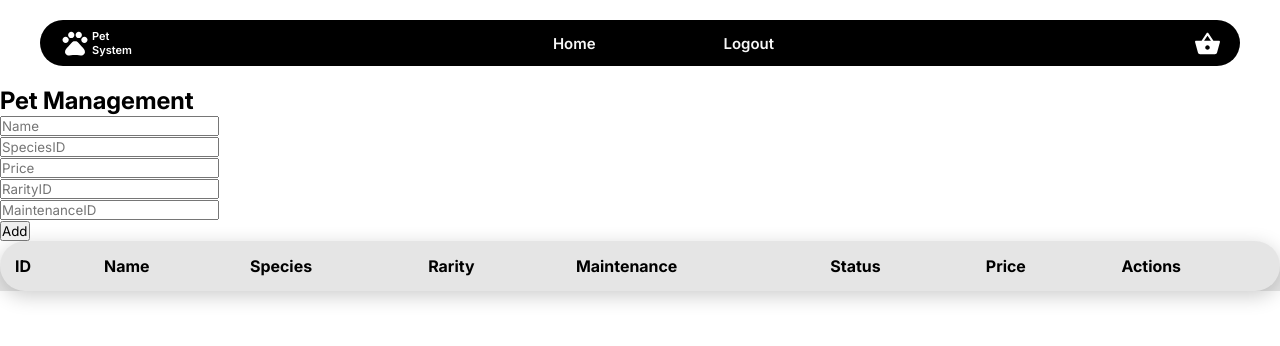
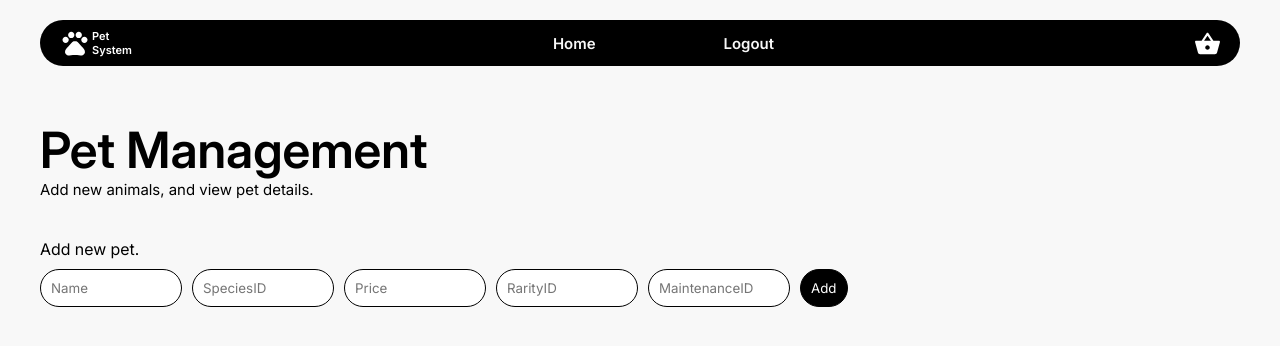
Before and after one commit to jbnamuro/PetSystem, a Flask app: page /pets in a window 1280 px wide. Shown: the top 346 px of the page. Run offline with Flask 2, Linux system fonts and the light colour scheme; a user stored in the database is signed in; lists and menus that the app fills with data are empty; some libraries are stand-ins or nearby versions.

Commit message:
additions

```diff
--- a/static/css/styles.css
+++ b/static/css/styles.css
@@ -3,8 +3,33 @@
   src: url(inter.ttf); /* url of the font */
 }
 
+body {
+  background-color: var(--off-white);
+}
+
+.dashboard-cont {
+  /* background-color: var(--off-white); */
+  position: relative;
+}
+
+.background-img {
+  background-image: url("../imgs/bg-img.jpg");
+  background-size: cover;
+  position: absolute;
+  top: 0;
+  left: 0;
+  height: 100%;
+  width: 100%;
+  background-color: red;
+  z-index: -1;
+  opacity: 0.2;
+}
+
 .message-safe {
-  margin-left: 40px;
+  position: fixed;
+  top: 80px;
+  z-index: 100;
+  left: 40px;
 }
 
 :root {
@@ -231,7 +260,8 @@ a {
 }
 
 .page-head {
-  margin: 40px 40px;
+  margin: 120px 40px;
+  margin-bottom: 40px;
   /* margin-bottom: 20px; */
 }
 
@@ -498,3 +543,55 @@ th:first-child {
 th:last-child {
   border-top-right-radius: 25px;
 }
+
+.pet-mng-cont {
+  margin-left: 40px;
+  margin-bottom: 40px;
+  display: flex;
+  flex-direction: column;
+  gap: 10px;
+}
+
+.pet-mng-cont div {
+  /* background-color: red; */
+  width: fit-content;
+}
+
+.pet-mng-cont input {
+  border-radius: 25px;
+  border: 1px solid black;
+  padding: 10px;
+  width: 120px;
+}
+
+.pet-mng-cont form {
+  display: flex;
+  align-items: center;
+  gap: 10px;
+  flex-wrap: wrap;
+}
+
+.add-btn {
+  background-color: black;
+  border: 1px solid black;
+  padding: 10px;
+  border-radius: 25px;
+  color: white;
+  cursor: pointer;
+}
+
+.user-cont {
+  padding: 0 40px;
+}
+
+.mt-4 {
+  margin-left: 40px;
+  margin-bottom: 10px;
+}
+
+.pet-mng-cont select {
+  border-radius: 25px;
+  border: 1px solid black;
+  padding: 10px;
+  width: 120px;
+}
--- a/templates/pets.html
+++ b/templates/pets.html
@@ -1,44 +1,92 @@
-{% extends "base.html" %}
-{% block content %}
-<h2 class="mb-3">Pet Management</h2>
+{% extends "base.html" %} {% block content %}
+<div class="page-head">
+  <h2>Pet Management</h2>
+  <p>Add new animals, and view pet details.</p>
+</div>
 
 {% if role in ['Admin', 'Staff'] %}
-<form action="{{ url_for('add_pet') }}" method="POST" class="row g-2 mb-4">
-  <div class="col-md-3"><input type="text" name="name" class="form-control" placeholder="Name" required></div>
-  <div class="col-md-2"><input type="number" name="species" class="form-control" placeholder="SpeciesID" required></div>
-  <div class="col-md-2"><input type="number" step="0.01" name="price" class="form-control" placeholder="Price" required></div>
-  <div class="col-md-2"><input type="number" name="rarity" class="form-control" placeholder="RarityID" required></div>
-  <div class="col-md-2"><input type="number" name="maintenance" class="form-control" placeholder="MaintenanceID" required></div>
-  <div class="col-md-1"><button class="btn btn-success w-100">Add</button></div>
-</form>
+<div class="pet-mng-cont">
+  <p>Add new pet.</p>
+  <form action="{{ url_for('add_pet') }}" method="POST" class="row g-2 mb-4">
+    <div class="col-md-3">
+      <input
+        type="text"
+        name="name"
+        class="form-control"
+        placeholder="Name"
+        required
+      />
+    </div>
+    <div class="col-md-2">
+      <input
+        type="number"
+        name="species"
+        class="form-control"
+        placeholder="SpeciesID"
+        required
+      />
+    </div>
+    <div class="col-md-2">
+      <input
+        type="number"
+        step="0.01"
+        name="price"
+        class="form-control"
+        placeholder="Price"
+        required
+      />
+    </div>
+    <div class="col-md-2">
+      <input
+        type="number"
+        name="rarity"
+        class="form-control"
+        placeholder="RarityID"
+        required
+      />
+    </div>
+    <div class="col-md-2">
+      <input
+        type="number"
+        name="maintenance"
+        class="form-control"
+        placeholder="MaintenanceID"
+        required
+      />
+    </div>
+    <div class="col-md-1">
+      <button class="add-btn">Add</button>
+    </div>
+  </form>
+</div>
 {% endif %}
 
-<table class="table table-striped">
-  <thead class="table-dark">
-    <tr>
-      <th>ID</th><th>Name</th><th>Species</th><th>Rarity</th><th>Maintenance</th><th>Status</th><th>Price</th>
-      {% if role in ['Admin', 'Staff'] %}<th>Actions</th>{% endif %}
-    </tr>
-  </thead>
-  <tbody>
+<div class="pet-card-cont">
   {% for p in pets %}
-    <tr>
-      <td>{{ p[0] }}</td>
-      <td>{{ p[1] }}</td>
-      <td>{{ p[2] }}</td>
-      <td>{{ p[3] }}</td>
-      <td>{{ p[4] }}</td>
-      <td>{{ p[5] }}</td>
-      <td>${{ p[6] }}</td>
-      {% if role in ['Admin', 'Staff'] %}
-      <td>
-        <form action="{{ url_for('delete_pet', pet_id=p[0]) }}" method="post" style="display:inline;">
-          <button class="btn btn-sm btn-danger">Delete</button>
-        </form>
-      </td>
-      {% endif %}
-    </tr>
+  <div class="pet-card">
+    <div class="ava-cont">
+      <img
+        src="{{ url_for('static', filename='../static/pet-imgs/' + p[0]|string + '.png') }}"
+        alt="Pet {{ p[1] }}"
+        alt="Holder"
+        class="bg-ava"
+      />
+    </div>
+    <p class="pet-name">{{p[1]}}</p>
+    <p class="pet-maint">{{p[4]}}</p>
+    <p class="pet-maint">{{p[2]}}</p>
+    <div>
+      <p>{{p[5]}}</p>
+      <p class="pet-price">${{p[6]}}</p>
+    </div>
+    <form action="{{ url_for('delete_pet', pet_id=p[0]) }}" method="post">
+      <button class="pet-delete">Delete</button>
+    </form>
+
+    <p class="rarity">{{p[3]}}</p>
+    <p class="pet-id">ID: {{p[0]}}</p>
+  </div>
   {% endfor %}
-  </tbody>
-</table>
+</div>
+
 {% endblock %}
--- a/templates/view_pets.html
+++ b/templates/view_pets.html
@@ -4,7 +4,6 @@
   <p>Find pets by rarity, price and lifestyle needs.</p>
 </div>
 
-<!-- Search bar (no CSS included) -->
 <div class="search-bar">
   <input
     id="pet-search"
```
Also changed, not shown: other parts of static/css/styles.css (+22 -3 lines), templates/dashboard.html (+5 -2 lines), templates/login.html (+20 -7 lines), templates/orders.html (+5 -5 lines), templates/users.html (+50 -15 lines).
